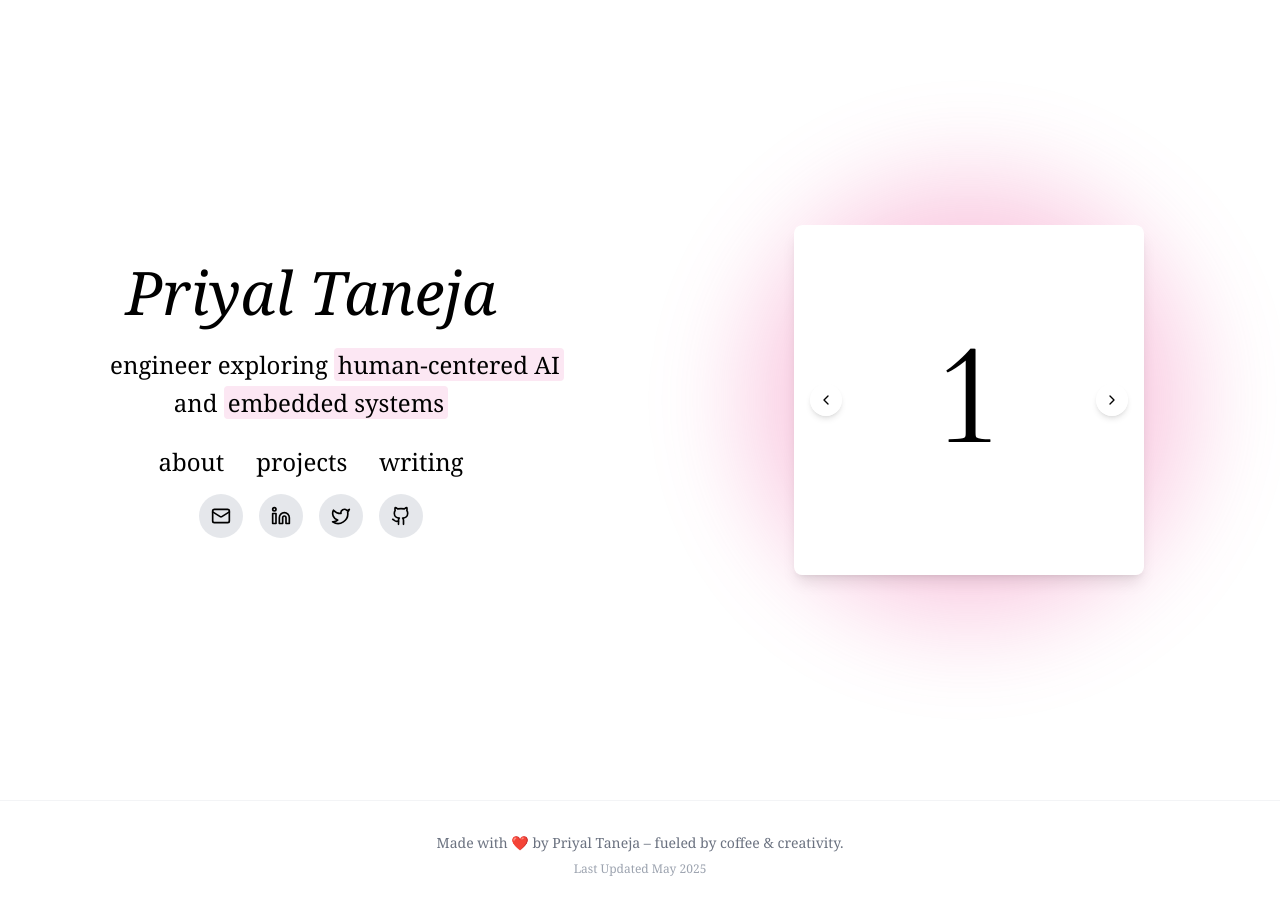
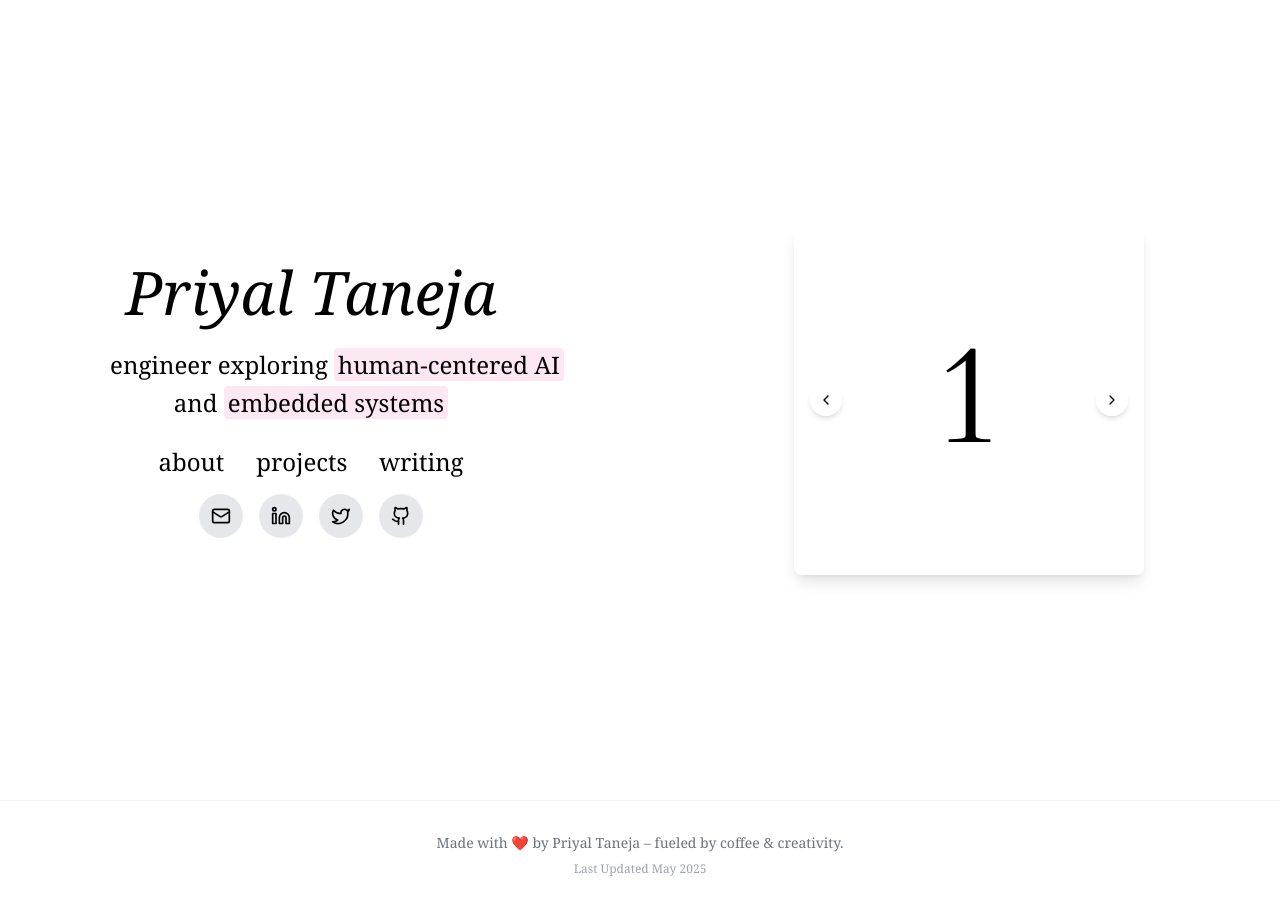
Before and after one commit to priyaltaneja/priyaltaneja, a React (Create React App) app: page / in a window 1280 px wide. Built offline with nearby package versions, Linux system fonts and the light colour scheme.

Commit message:
Remove gradient

```diff
--- a/src/App.js
+++ b/src/App.js
@@ -39,7 +39,7 @@ function App() {
       case 'writing':
         return <Writing onNavigate={handleNavigate} />;
       default:
-        return <Portfolio onNavigate={handleNavigate} currentPage={currentPage} animationKey={animationKey} />;
+        return <Portfolio key={animationKey} onNavigate={handleNavigate} currentPage={currentPage} animationKey={animationKey} />;
     }
   };
 
--- a/src/Portfolio.js
+++ b/src/Portfolio.js
@@ -127,15 +127,6 @@ const Portfolio = ({ onNavigate, currentPage, animationKey }) => {
 
         {/* Right side image carousel with animation */}
         <div className={`relative w-full flex flex-col items-center justify-center transition-all duration-700 ${isLoaded ? 'opacity-100 translate-y-0' : 'opacity-0 translate-y-4'}`}>
-          {/* Pink gradient background as a perfect circle behind the carousel */}
-          <div
-            className={`absolute left-1/2 top-1/2 -translate-x-1/2 -translate-y-1/2 w-[90vw] h-[90vw] max-w-[500px] max-h-[500px] rounded-full pointer-events-none opacity-50 transition-all duration-700 ${isLoaded ? 'opacity-50 scale-100' : 'opacity-0 scale-95'}`}
-            style={{
-              zIndex: 0,
-              background: 'radial-gradient(circle, rgba(236, 72, 153, 0.8) 0%, rgba(236, 72, 153, 0.6) 40%, rgba(236, 72, 153, 0.2) 70%, rgba(236, 72, 153, 0) 100%)',
-              filter: 'blur(40px)'
-            }}
-          />
           <div className="relative rounded-lg overflow-hidden shadow-lg aspect-square w-[250px] md:w-[350px] z-10" style={{zIndex: 10}}>
             <div className="w-full h-full overflow-hidden relative">
               {isSliding && nextSlideIndex !== null ? (
```
